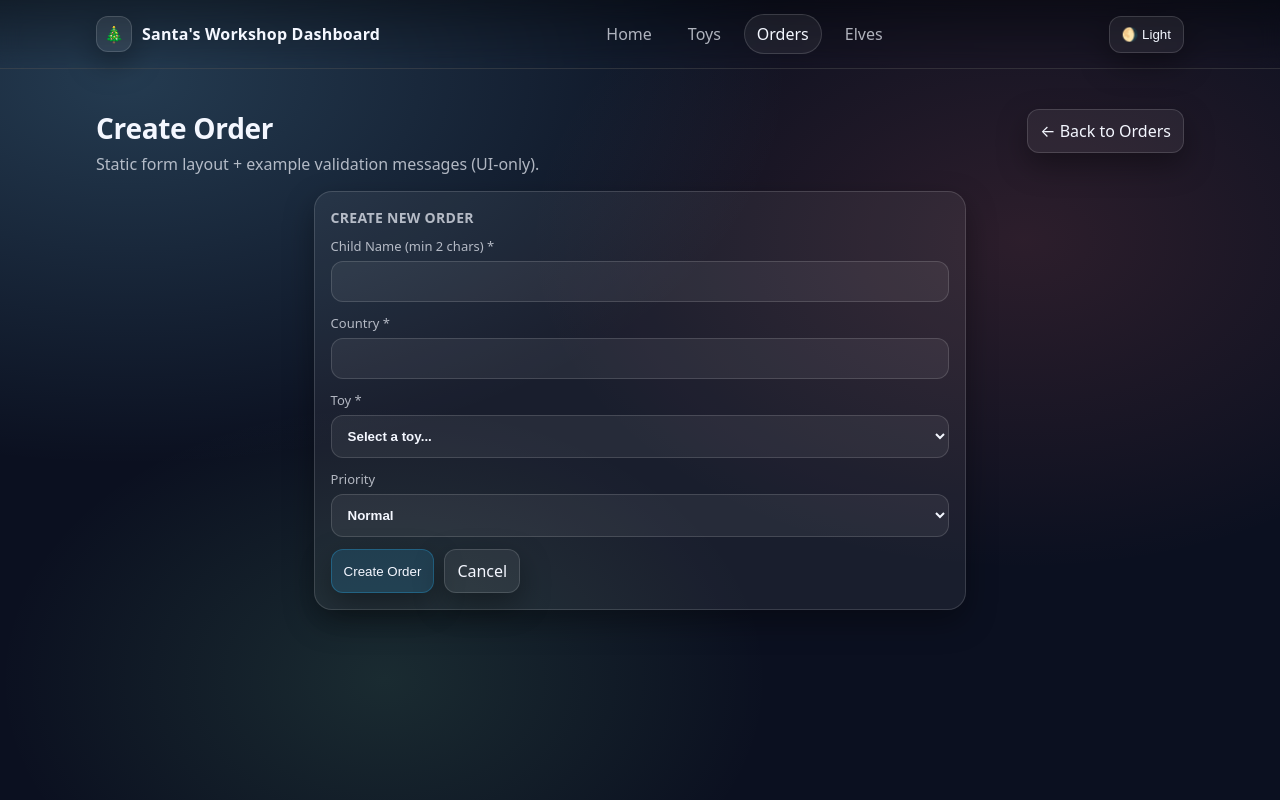
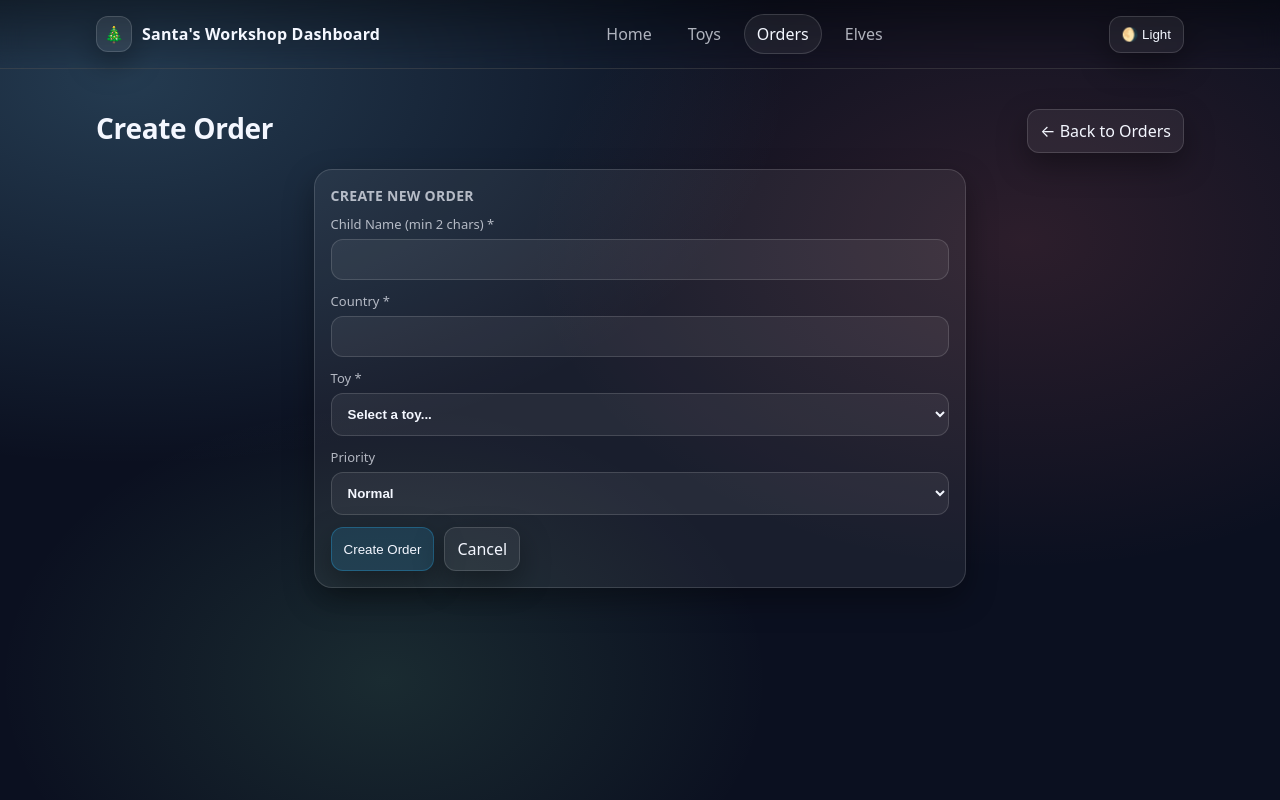
Before and after one commit to danyangelova/react-santa-dashboard, a React (Vite) app: page /orders/new in a window 1280 px wide. Built offline with nearby package versions, Linux system fonts and the light colour scheme; data requests are answered from the project's data file.

Commit message:
clean up message from page

```diff
--- a/src/pages/CreateOrderPage.jsx
+++ b/src/pages/CreateOrderPage.jsx
@@ -55,7 +55,7 @@ export default function CreateOrderPage() {
          <div className="header">
             <div>
                <h1>Create Order</h1>
-               <p className="sub">Static form layout + example validation messages (UI-only).</p>
+               {/* <p className="sub">Static form layout + example validation messages (UI-only).</p> */}
             </div>
             <Link className="btn" to="/orders">
                ← Back to Orders
```
